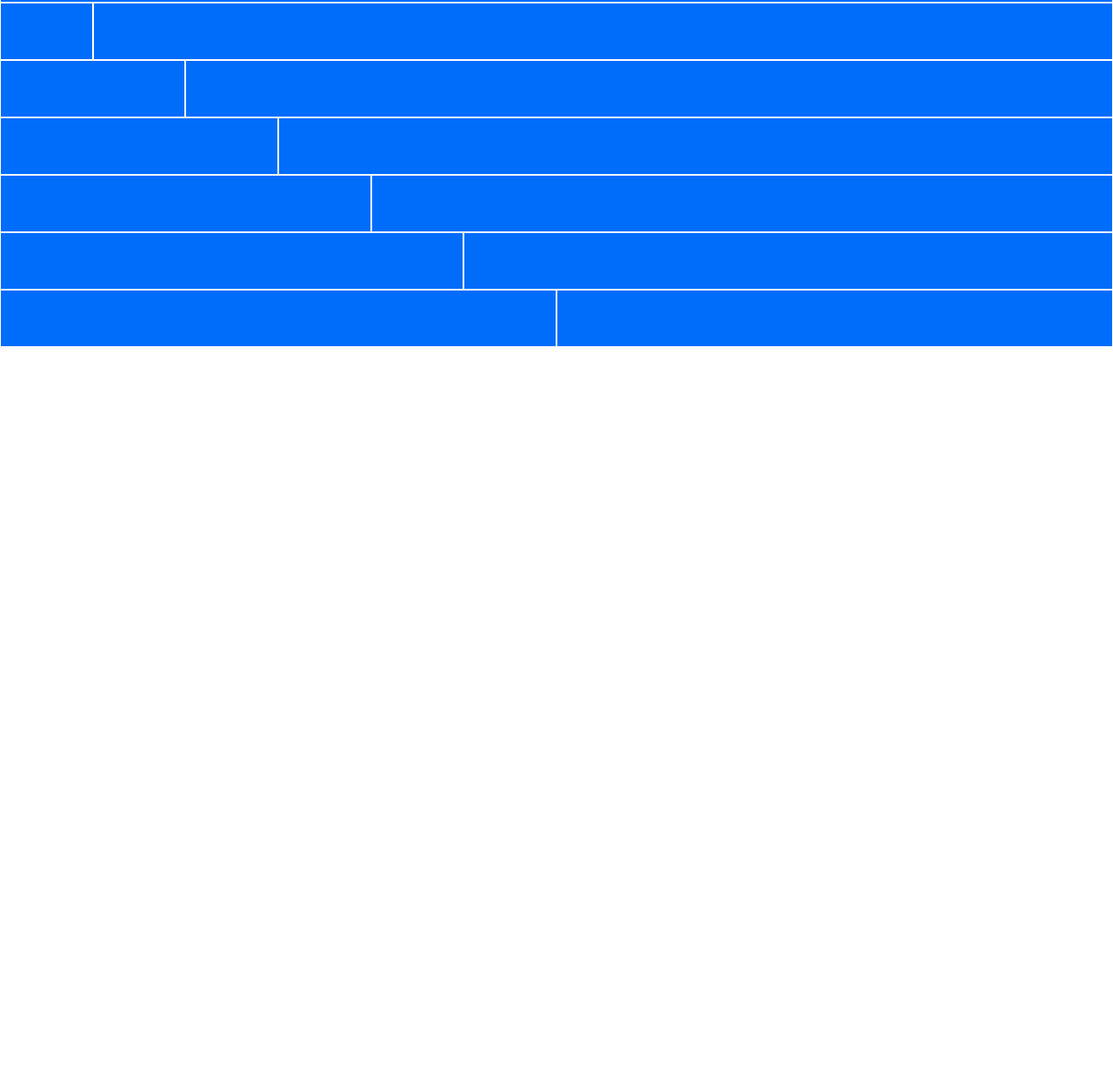
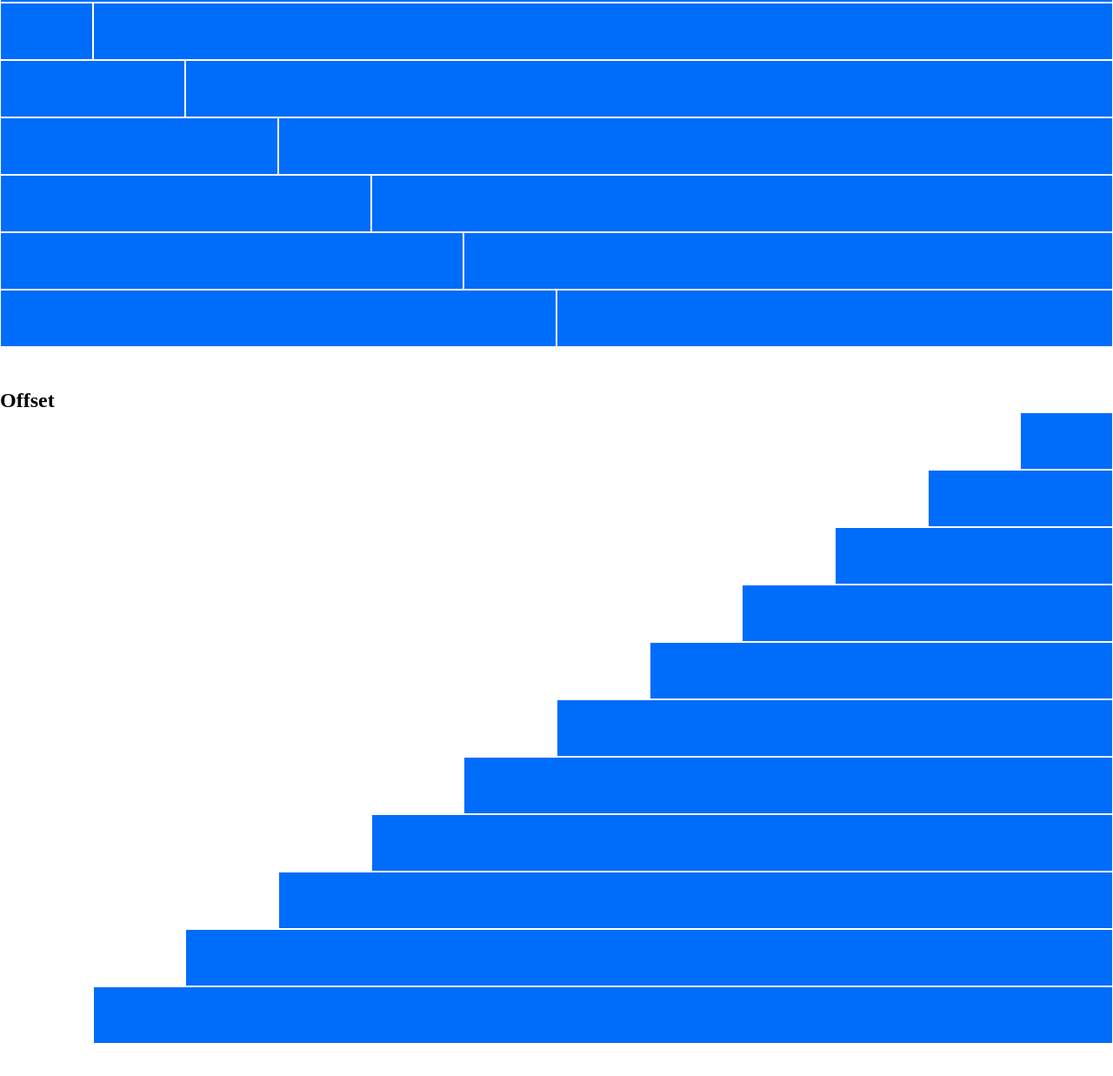
Before and after one commit to RicTieri/html-css-12bool, a plain HTML site: page index.html in a window 1280 px wide. Shown: the part 512-1749 px from the top of the page at 87% size. Before the commit the page ends 959 px from the top, so only its background shows below. Drawn offline with Linux system fonts and the light colour scheme.

Commit message:
end exercise

```diff
--- a/index.html
+++ b/index.html
@@ -129,6 +129,22 @@
         <div class="col-6 padding-2"></div>
       </div>
     </section>
+    <section>
+      <h1>Offset</h1>
+        <div class="row">
+          <div class="col-1 col-offset-11 padding-2"></div>
+          <div class="col-2 col-offset-10 padding-2"></div>
+          <div class="col-3 col-offset-9 padding-2"></div>
+          <div class="col-4 col-offset-8 padding-2"></div>
+          <div class="col-5 col-offset-7 padding-2"></div>
+          <div class="col-6 col-offset-6 padding-2"></div>
+          <div class="col-7 col-offset-5 padding-2"></div>
+          <div class="col-8 col-offset-4 padding-2"></div>
+          <div class="col-9 col-offset-3 padding-2"></div>
+          <div class="col-10 col-offset-2 padding-2"></div>
+          <div class="col-11 col-offset-1 padding-2"></div>
+        </div>
+    </section>
   </main>
 </body>
 </html>
```
